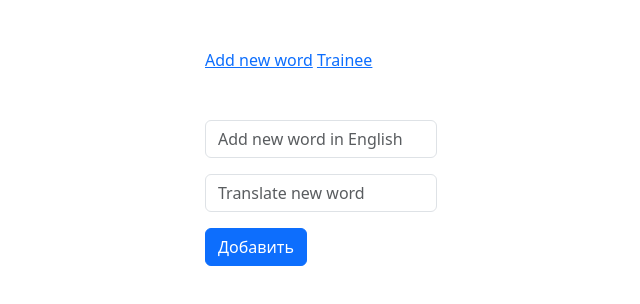
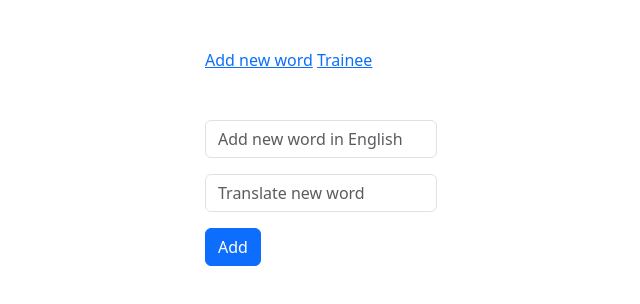
Before and after one commit to ddgrgrv/english-dictionary, a plain HTML site: page add-word.html in a window 1280 px wide. Shown: the whole page, without its empty margins (319-959 px from the left). Drawn offline with nearby package versions, Linux system fonts and the light colour scheme.

Commit message:
fix: conflict merge

```diff
--- a/add-word.html
+++ b/add-word.html
@@ -24,7 +24,7 @@
                 <div class="input-group mb-3">
                     <input id="input-rus-word" type="text" class="form-control" placeholder="Translate new word">
                 </div>
-                <button id="confirm-btn" type="submit" class="btn btn-primary mb-3">Добавить </button>
+                <button id="confirm-btn" type="submit" class="btn btn-primary mb-3">Add</button>
             </form>
         </div>
     </main>
```
